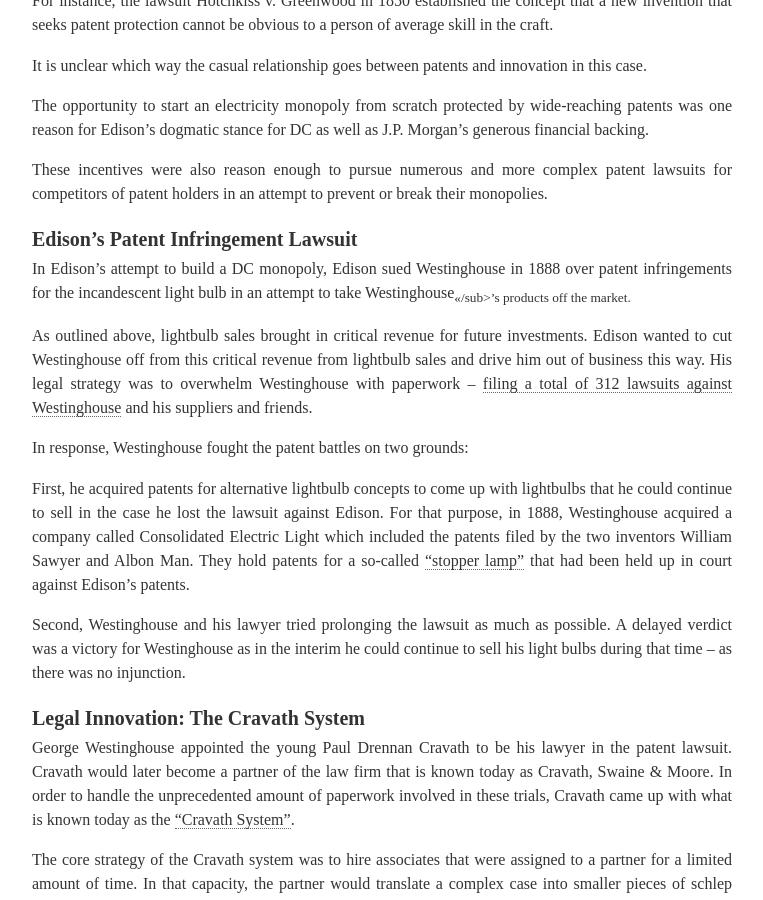
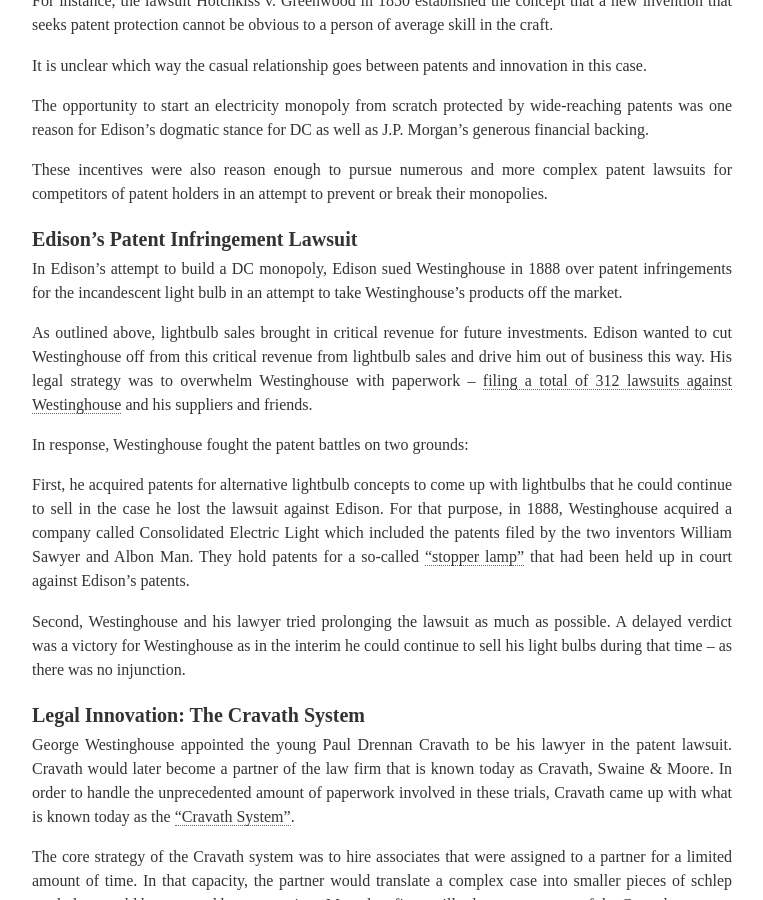
Before and after one commit to jannikls/jannikls.github.io, a Jekyll site: the page built from _posts/2024-02-02-war-of-currents.markdown, in a window 1280 px wide and 900 px high, scrolled down 6069 px. Shown: the whole window, without its empty margins (258-1021 px from the left). Built offline with Jekyll 4.4.1, drawn with Linux system fonts in a browser that asks for light colours; some web fonts are replaced; formulas are drawn with MathJax 3; comment, search, counter and statistics services are not loaded; some of the changed text lies outside the part shown.

Commit message:
New post

```diff
--- a/_posts/2024-02-02-war-of-currents.markdown
+++ b/_posts/2024-02-02-war-of-currents.markdown
@@ -159,7 +159,7 @@
 
 ### Edison’s Patent Infringement Lawsuit<a id="edisons-patent-infringement-lawsuit"></a>
 
-In Edison’s attempt to build a DC monopoly, Edison sued Westinghouse in 1888 over patent infringements for the incandescent light bulb in an attempt to take Westinghouse<sub><</sub>’s products off the market.
+In Edison’s attempt to build a DC monopoly, Edison sued Westinghouse in 1888 over patent infringements for the incandescent light bulb in an attempt to take Westinghouse’s products off the market.
 
 As outlined above, lightbulb sales brought in critical revenue for future investments. Edison wanted to cut Westinghouse off from this critical revenue from lightbulb sales and drive him out of business this way. His legal strategy was to overwhelm Westinghouse with paperwork – [filing a total of 312 lawsuits against Westinghouse](https://novelhistorian.com/2021/10/04/seeing-the-light-the-last-days-of-night/) and his suppliers and friends.
 
```
Also changed, not shown: other parts of _posts/2024-02-02-war-of-currents.markdown (+1 -1 lines).
